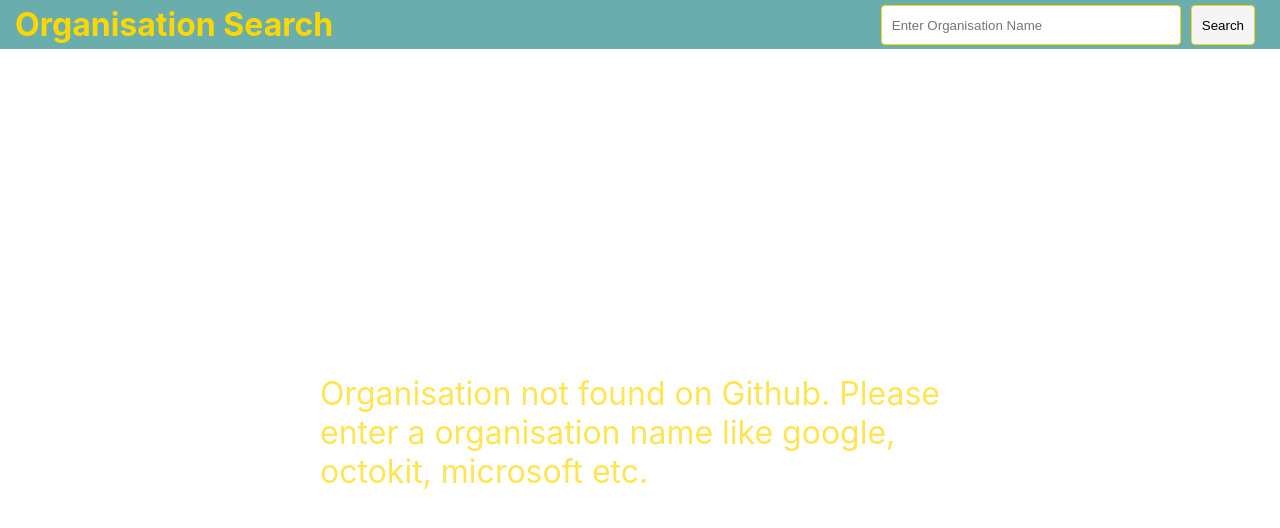
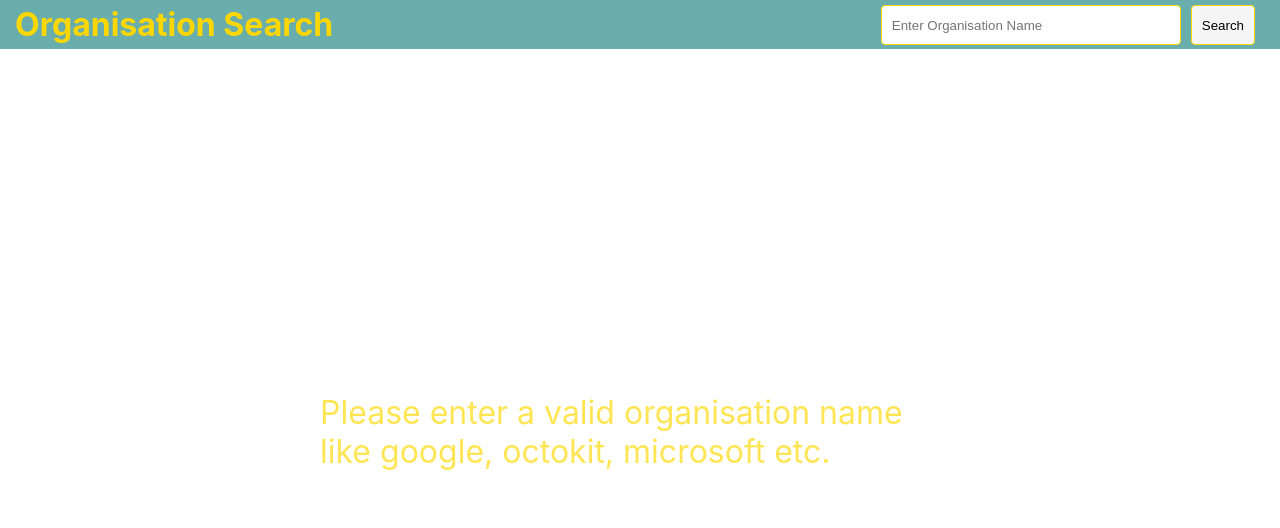
Before and after one commit to 264aayush/github-org-search-fashinza, a React (Create React App) app: page / in a window 1280 px wide. Before the commit this address had no page. Shown: the top 528 px of the page. Built offline with nearby package versions, Linux system fonts and the light colour scheme.

Commit message:
change in message on entry page of the application

```diff
--- a/src/components/Repositories/Repositories.js
+++ b/src/components/Repositories/Repositories.js
@@ -8,7 +8,7 @@
     return <Consumer>
         {({ data }) => {
             if (data.length === 0)
-                return <div className='not-found' > <p className='not-found-message'> Organisation not found on Github. Please enter a organisation name like google, octokit, microsoft etc. </p></div>
+                return <div className='not-found' > <p className='not-found-message'> Please enter a valid organisation name like google, octokit, microsoft etc. </p></div>
             let length = data.length;
             let nextPage = () => {
                 if (length <= page * 6)
```
